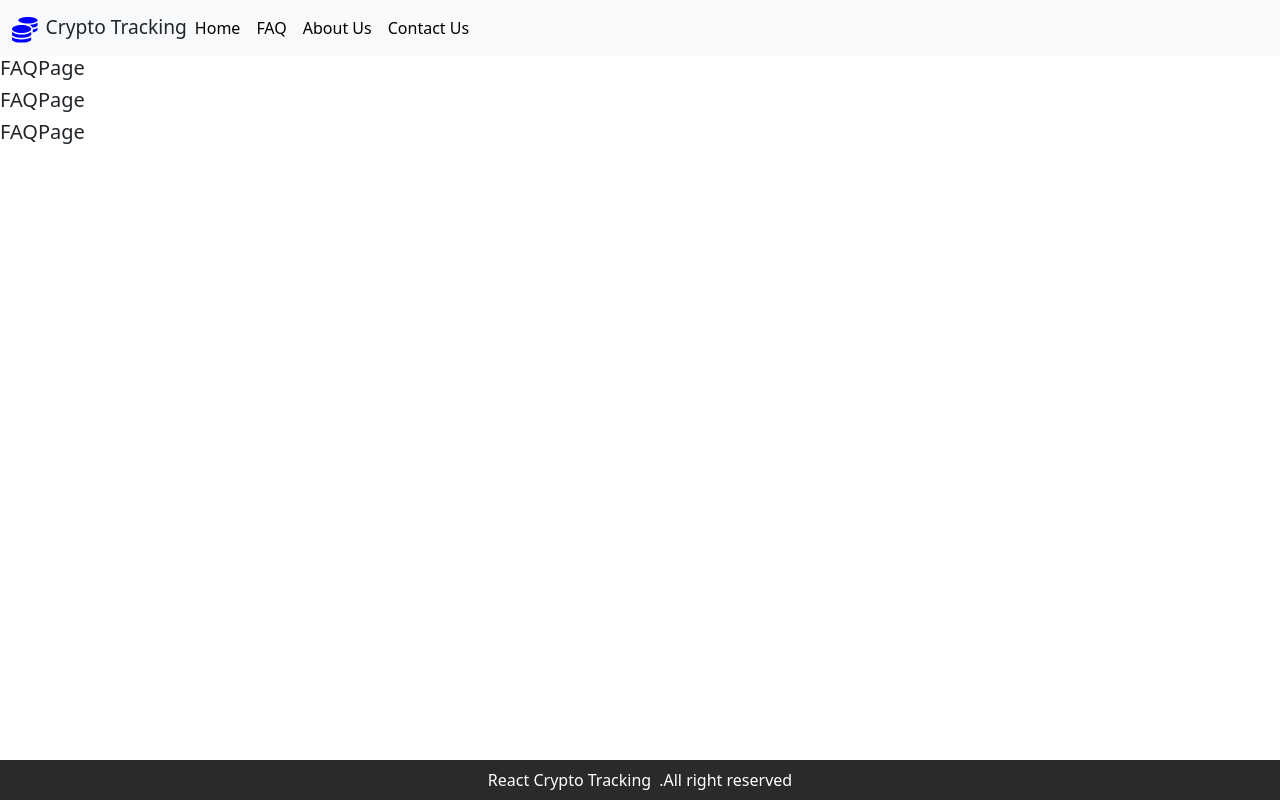
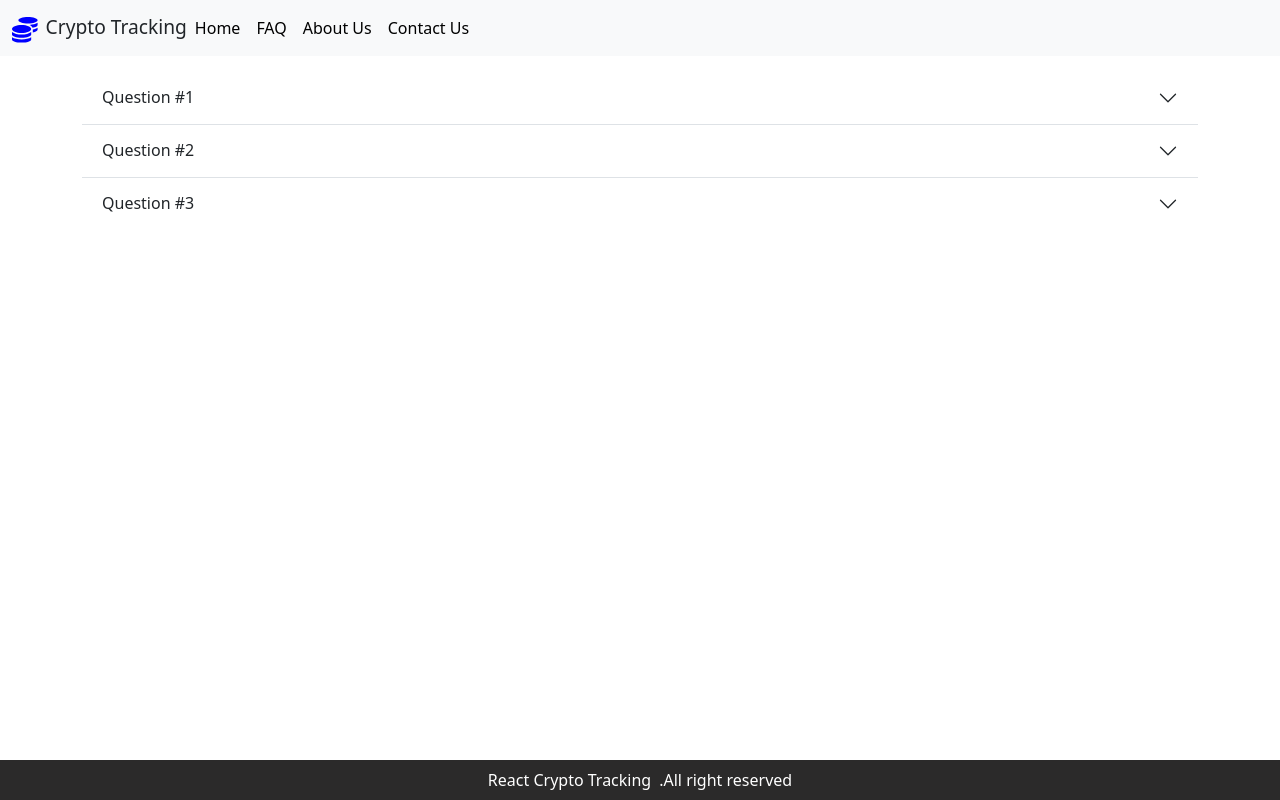
Before and after one commit to alizadeh1345/react-crypto-tracking, a React (Create React App) app: page /faq in a window 1280 px wide. Built offline with nearby package versions, Linux system fonts and the light colour scheme.

Commit message:
about and contact implement

```diff
--- a/src/index.css
+++ b/src/index.css
@@ -12,3 +12,7 @@ body {
   /* #footer height=40px */
   min-height: calc(100vh - 56px - 40px);
 }
+.about-img {
+  width: 400px;
+  height: 400px;
+}
--- a/src/pages/AboutUs.page.jsx
+++ b/src/pages/AboutUs.page.jsx
@@ -1,13 +1,34 @@
-import React from 'react';
+import React from "react";
+import aboutImg from "../assests/images/about.png";
 
 const AboutUsPage = () => {
-    return (
-        <div>
-        <h5>AboutUsPage</h5>
-        <h5>AboutUsPage</h5>
-        <h5>AboutUsPage</h5>
+  return (
+    <div className="container">
+      <div className="row">
+        <div className="col-12 bg-info p-3 rounded">
+          <h3>About Us</h3>
         </div>
-    );
+      </div>
+      <div className="row align-items-center ">
+        <div className="col-md-7  ">
+          Le Lorem Ipsum est simplement du faux texte employé dans la
+          composition et la mise en page avant impression. Le Lorem Ipsum est le
+          faux texte standard de l'imprimerie depuis les années 1500, quand un
+          imprimeur anonyme assembla ensemble des morceaux de texte pour
+          réaliser un livre spécimen de polices de texte. Il n'a pas fait que
+          survivre cinq siècles, mais s'est aussi adapté à la bureautique
+          informatique, sans que son contenu n'en soit modifié. Il a été
+          popularisé dans les années 1960 grâce à la vente de feuilles Letraset
+          contenant des passages du Lorem Ipsum, et, plus récemment, par son
+          inclusion dans des applications de mise en page de texte, comme Aldus
+          PageMaker.
+        </div>
+        <div className="col-md-5  text-center">
+          <img src={aboutImg} alt="about" className="img-fluid about-img" />
+        </div>
+      </div>
+    </div>
+  );
 };
 
 export default AboutUsPage;
--- a/src/pages/ContactUs.page.jsx
+++ b/src/pages/ContactUs.page.jsx
@@ -1,13 +1,50 @@
 import React from "react";
+import contactImg from "../assests/images/contact.png";
 
 const ContactUsPage = () => {
   return (
-    <div>
-      <h5>ContactUsPage</h5>
-      <h5>ContactUsPage</h5>
-      <h5>ContactUsPage</h5>
-      <h5>ContactUsPage</h5>
-      <h5>ContactUsPage</h5>
+    <div className="container">
+      <div className="row">
+        <div className="col-12 bg-info p-3 rounded">
+          <h3>Contact Us</h3>
+        </div>
+      </div>
+      <div className="row align-items-center ">
+        <div className="col-md-7  ">
+          <div className="mt-3">
+            <h3 className="text-primary">How To Contact Us</h3>
+            <h5>+98 915 532 1721</h5>
+            <h5>+51 5524 2111</h5>
+            <h5>test@test.com</h5>
+          </div>
+          <div className="mt-3">
+            <div className="mb-3">
+              <label  className="form-label">
+                Your Name
+              </label>
+              <input
+                type="email"
+                className="form-control"
+                placeholder="please  type your name"
+              />
+            </div>
+            <div className="mb-3">
+              <label  className="form-label">
+                Your Message
+              </label>
+              <input
+                type="email"
+                className="form-control"
+                placeholder="please  type your message"
+              />
+            </div>
+            <button className="btn btn-outline-primary ms-3">send</button>
+          </div>
+        </div>
+        <div className="col-md-5  text-center">
+          <img src={contactImg} alt="contact" className="img-fluid about-img" />
+        </div>
+      </div>
     </div>
   );
 };
--- a/src/pages/FAQ.page.jsx
+++ b/src/pages/FAQ.page.jsx
@@ -1,13 +1,94 @@
-import React from 'react';
+import React from "react";
 
 const FAQPage = () => {
-    return (
-        <div>
-           <h5>FAQPage</h5>
-           <h5>FAQPage</h5>
-           <h5>FAQPage</h5>
+  return (
+    <div className="container pt-3">
+      <div className="accordion accordion-flush" id="accordionFlushExample">
+        <div className="accordion-item">
+          <h2 className="accordion-header" id="flush-headingOne">
+            <button
+              className="accordion-button collapsed"
+              type="button"
+              data-bs-toggle="collapse"
+              data-bs-target="#flush-collapseOne"
+              aria-expanded="false"
+              aria-controls="flush-collapseOne"
+            >
+              Question #1
+            </button>
+          </h2>
+          <div
+            id="flush-collapseOne"
+            className="accordion-collapse collapse"
+            aria-labelledby="flush-headingOne"
+            data-bs-parent="#accordionFlushExample"
+          >
+            <div className="accordion-body">
+              Placeholder content for this accordion, which is intended to
+              demonstrate the <code>.accordion-flush</code> class. This is the
+              first item's accordion body.
+            </div>
+          </div>
         </div>
-    );
+        <div className="accordion-item">
+          <h2 className="accordion-header" id="flush-headingTwo">
+            <button
+              className="accordion-button collapsed"
+              type="button"
+              data-bs-toggle="collapse"
+              data-bs-target="#flush-collapseTwo"
+              aria-expanded="false"
+              aria-controls="flush-collapseTwo"
+            >
+              Question #2
+            </button>
+          </h2>
+          <div
+            id="flush-collapseTwo"
+            className="accordion-collapse collapse"
+            aria-labelledby="flush-headingTwo"
+            data-bs-parent="#accordionFlushExample"
+          >
+            <div className="accordion-body">
+              Placeholder content for this accordion, which is intended to
+              demonstrate the <code>.accordion-flush</code> class. This is the
+              second item's accordion body. Let's imagine this being filled with
+              some actual content.
+            </div>
+          </div>
+        </div>
+        <div className="accordion-item">
+          <h2 className="accordion-header" id="flush-headingThree">
+            <button
+              className="accordion-button collapsed"
+              type="button"
+              data-bs-toggle="collapse"
+              data-bs-target="#flush-collapseThree"
+              aria-expanded="false"
+              aria-controls="flush-collapseThree"
+            >
+              Question #3
+            </button>
+          </h2>
+          <div
+            id="flush-collapseThree"
+            className="accordion-collapse collapse"
+            aria-labelledby="flush-headingThree"
+            data-bs-parent="#accordionFlushExample"
+          >
+            <div className="accordion-body">
+              Placeholder content for this accordion, which is intended to
+              demonstrate the <code>.accordion-flush</code> class. This is the
+              third item's accordion body. Nothing more exciting happening here
+              in terms of content, but just filling up the space to make it
+              look, at least at first glance, a bit more representative of how
+              this would look in a real-world application.
+            </div>
+          </div>
+        </div>
+      </div>
+    </div>
+  );
 };
 
 export default FAQPage;
```
Also changed, not shown: src/assests/images/about.png (added), 1 other file (tests, documents, lock files or other folders).
